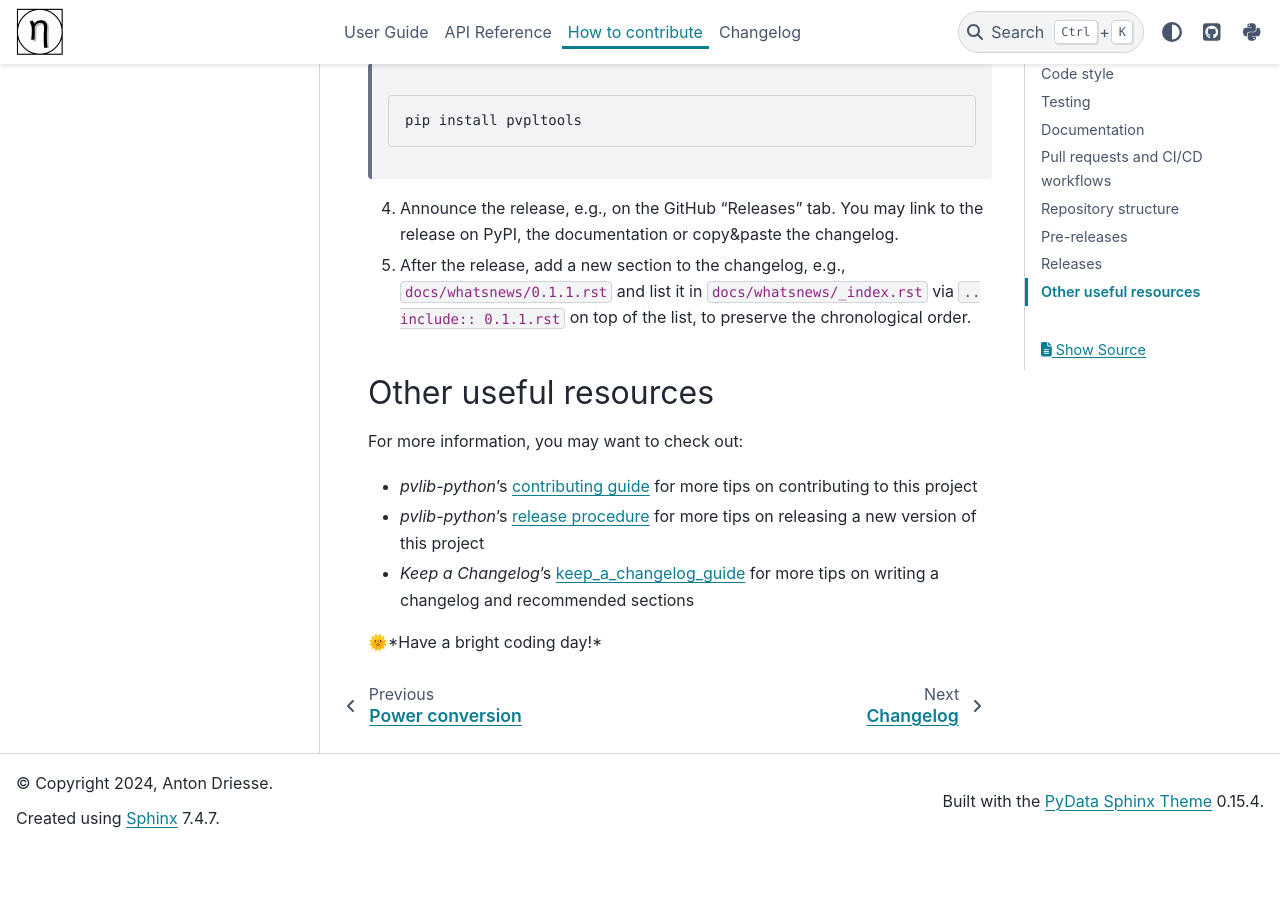
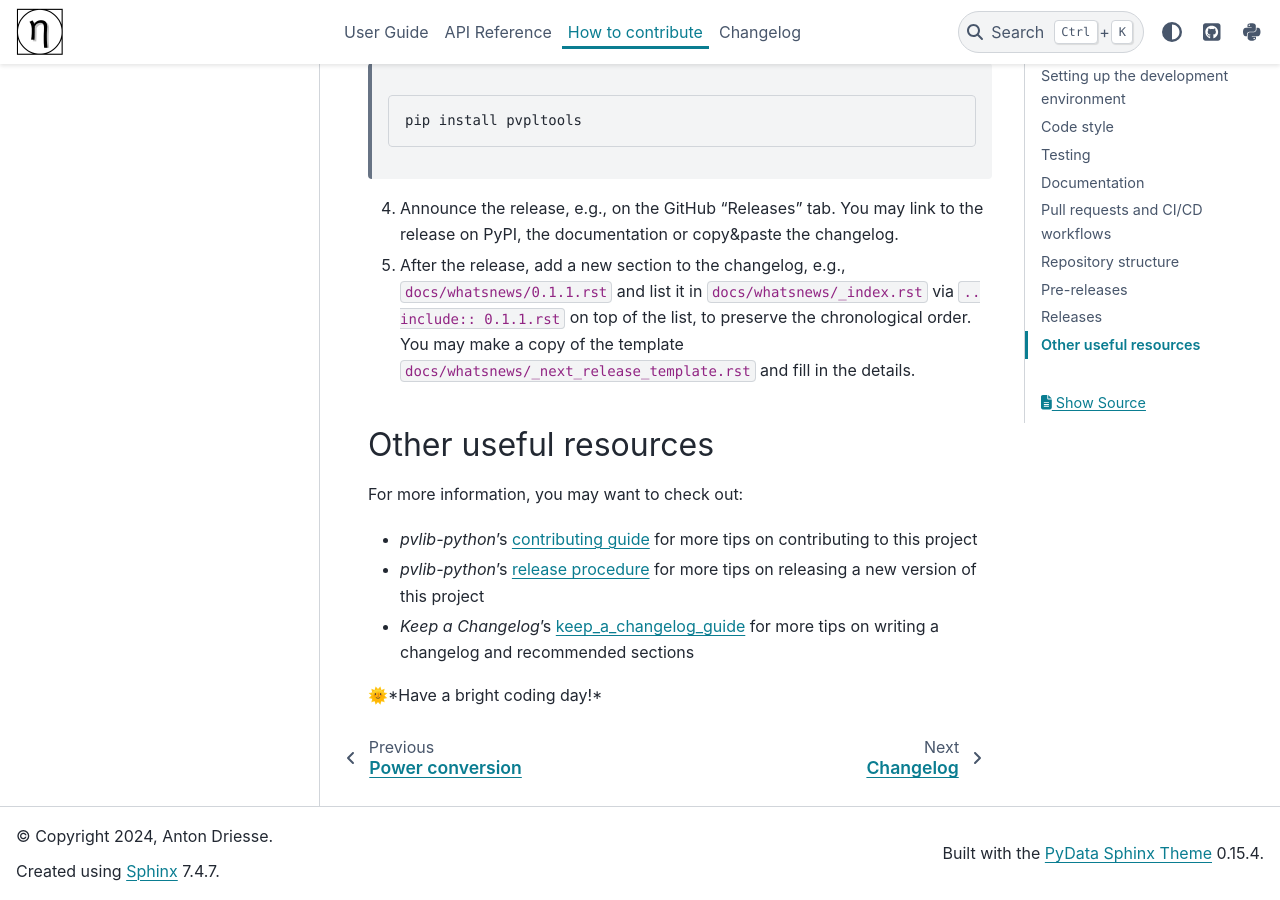
Before and after one commit to pvplabs/pvpltools, a Sphinx documentation site: the page built from docs/contribute/contributing.rst, in a window 1280 px wide and 900 px high, scrolled down 4868 px. Built offline with Sphinx 7.4.7 and the PyData theme 0.15.4, drawn with Linux system fonts in a browser that asks for light colours; pages that are not in the unit, such as notebooks, are missing from menus; the version number could not be read and is left out; before the commit the page ends 5715 px from its top, so only the background shows below that.

Commit message:
Update contributing.rst

```diff
--- a/docs/contribute/contributing.rst
+++ b/docs/contribute/contributing.rst
@@ -192,7 +192,7 @@ To create a new release, follow these steps:
       pip install pvpltools
 
 4. Announce the release, e.g., on the GitHub "Releases" tab. You may link to the release on PyPI, the documentation or copy&paste the changelog.
-5. After the release, add a new section to the changelog, e.g., ``docs/whatsnews/0.1.1.rst`` and list it in ``docs/whatsnews/_index.rst`` via ``.. include:: 0.1.1.rst`` on top of the list, to preserve the chronological order.
+5. After the release, add a new section to the changelog, e.g., ``docs/whatsnews/0.1.1.rst`` and list it in ``docs/whatsnews/_index.rst`` via ``.. include:: 0.1.1.rst`` on top of the list, to preserve the chronological order. You may make a copy of the template ``docs/whatsnews/_next_release_template.rst`` and fill in the details.
 
 Other useful resources
 ----------------------
```
